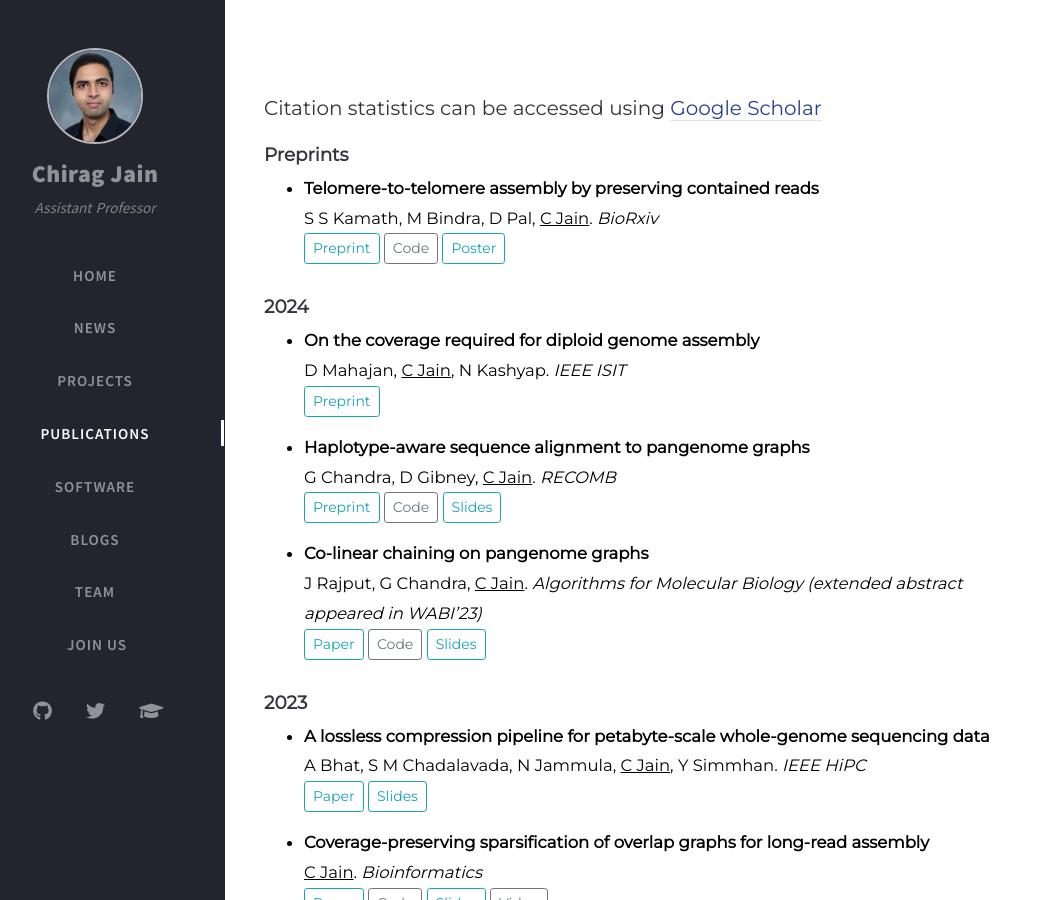
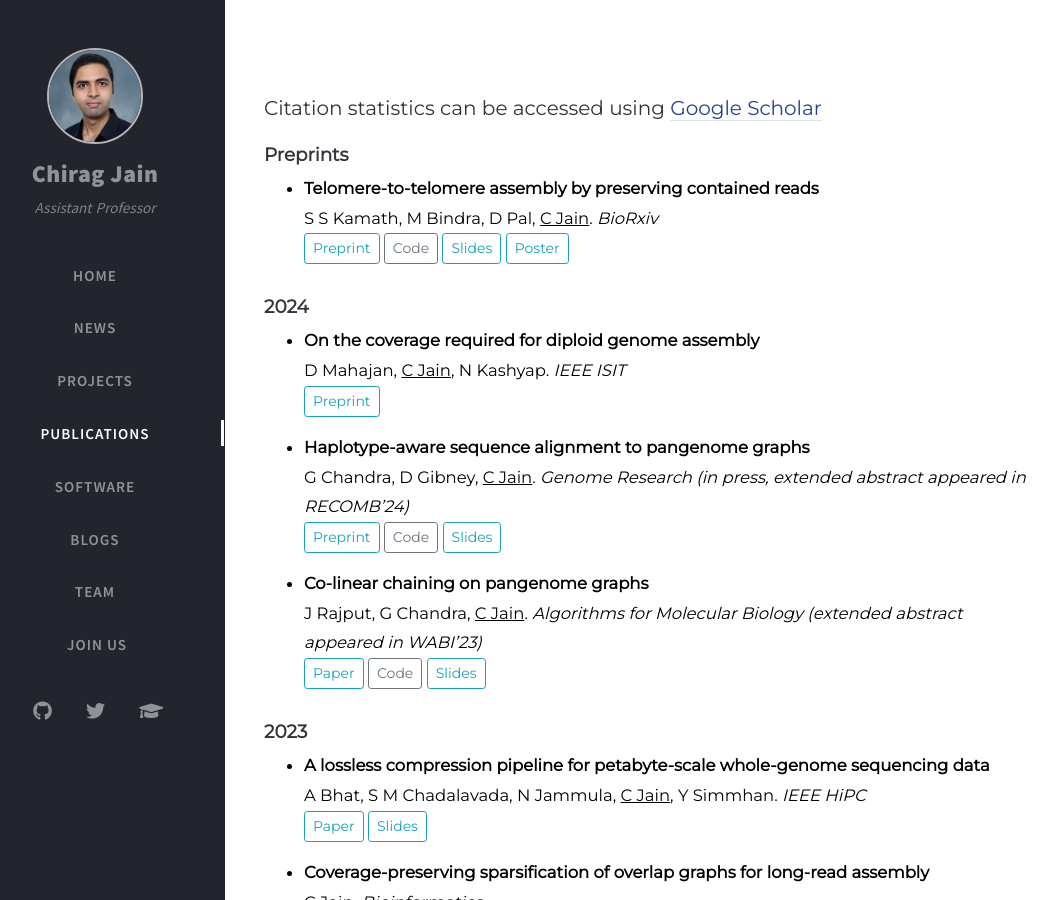
Before and after one commit to at-cg/at-cg.github.io, a Jekyll site: the page built from tabs/publications.md, in a window 1280 px wide and 900 px high. Shown: the whole window, without its empty margins (35-1092 px from the left). Built offline with Jekyll 4.4.1, drawn with Linux system fonts in a browser that asks for light colours; nearby versions of some CDN libraries; comment, search, counter and statistics services are not loaded.

Commit message:
Update publications.md

```diff
--- a/tabs/publications.md
+++ b/tabs/publications.md
@@ -30,6 +30,9 @@ S S Kamath, M Bindra, D Pal, <u>C Jain</u>. _BioRxiv_
 <a href="https://github.com/at-cg/RAFT" style="all: unset; color: inherit">Code</a>
 </button>
 <button type="button" class="btn btn-outline-info btn-sm">
+<a href="https://drive.google.com/file/d/1n3KDpHUewXJpFEt1e9_BLhCq6puPBvIG/view?usp=sharing" style="all: unset; color: inherit">Slides</a>
+</button>
+<button type="button" class="btn btn-outline-info btn-sm">
 <a href="https://drive.google.com/file/d/1AszEgV-AHVCWE1pKTGl3GxYuABl1F5Jc/view?usp=share_link" style="all: unset; color: inherit">Poster</a>
 </button>
 
@@ -42,7 +45,7 @@ D Mahajan, <u>C Jain</u>, N Kashyap. _IEEE ISIT_
 </button>
 
 * **Haplotype-aware sequence alignment to pangenome graphs** <br>
-G Chandra, D Gibney, <u>C Jain</u>. _RECOMB_
+G Chandra, D Gibney, <u>C Jain</u>. _Genome Research (in press, extended abstract appeared in RECOMB'24)_
 <br>
 <button type="button" class="btn btn-outline-info btn-sm">
 <a href="https://doi.org/10.1101/2023.11.15.566493" style="all: unset; color: inherit">Preprint</a>
```
